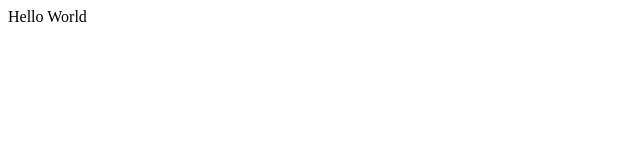
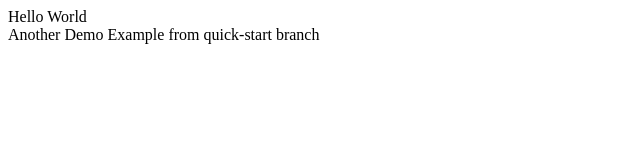
Before and after one commit to jatinsaini25/DemoRepo, a plain HTML site: page index.html in a window 1280 px wide. Shown: the whole page, without its empty margins (0-640 px from the left). Drawn offline with Linux system fonts and the light colour scheme.

Commit message:
Another update of index.html
Add new div element

```diff
--- a/index.html
+++ b/index.html
@@ -1 +1,2 @@
 <div>Hello World</div>
+<div>Another Demo Example from quick-start branch</div>
```
